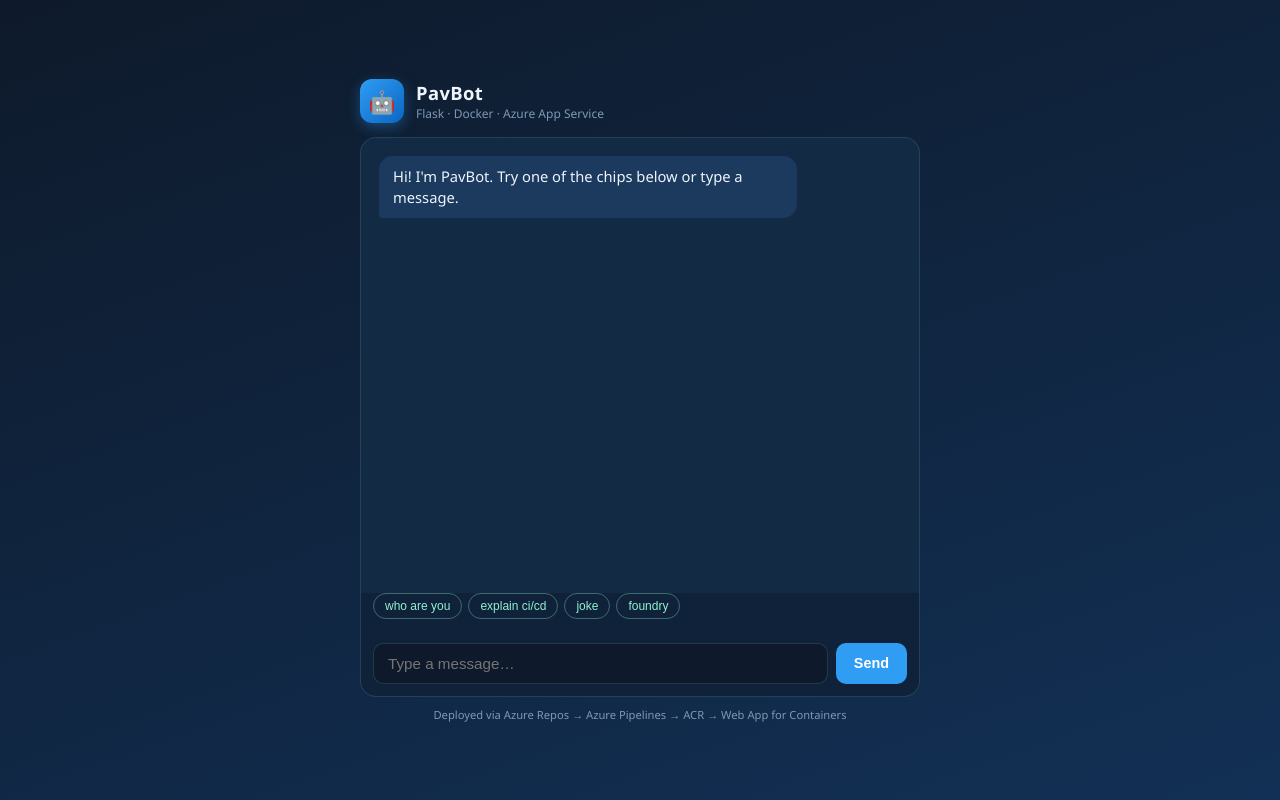
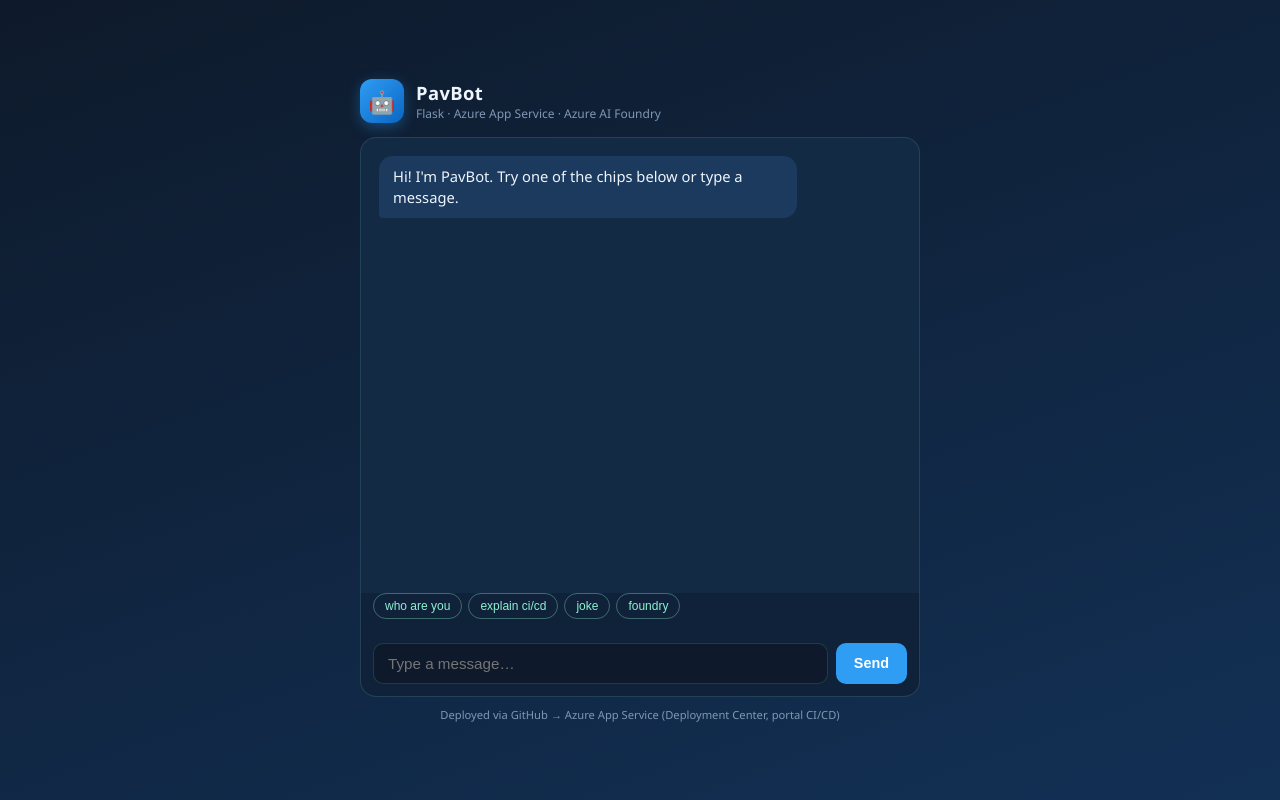
Before and after one commit to vigneshSrinivasan2005/my-azure-testing-ground, a Flask app: page / in a window 1280 px wide. Run offline with Flask 3, Linux system fonts and the light colour scheme.

Commit message:
Remove Docker; deploy as code via Azure Portal Deployment Center
Co-Authored-By: Claude Fable 5 <noreply@anthropic.com>

```diff
--- a/app.py
+++ b/app.py
@@ -17,7 +17,7 @@ MODEL = os.environ.get("AZURE_AI_MODEL", "mistral-small-2503")
 
 SYSTEM_PROMPT = (
     "You are PavBot, a concise and friendly assistant powered by Mistral on Azure AI Foundry, "
-    "deployed as a Docker container on Azure App Service via Azure Pipelines. "
+    "deployed to Azure App Service with CI/CD set up through the Azure Portal. "
     "Keep answers short and practical."
 )
 
--- a/templates/index.html
+++ b/templates/index.html
@@ -3,7 +3,7 @@
 <head>
 <meta charset="UTF-8">
 <meta name="viewport" content="width=device-width, initial-scale=1.0">
-<title>PavBot — Flask · Docker · Azure</title>
+<title>PavBot — Flask · Azure App Service</title>
 <style>
   :root{
     --ink:#0e1a2b; --panel:#132a45; --panel-2:#1b3a5e;
@@ -63,7 +63,7 @@
     <div class="bot-mark">🤖</div>
     <div>
       <h1>PavBot</h1>
-      <div class="sub">Flask · Docker · Azure App Service</div>
+      <div class="sub">Flask · Azure App Service · Azure AI Foundry</div>
     </div>
   </header>
 
@@ -84,7 +84,7 @@
     </div>
   </div>
 
-  <footer>Deployed via Azure Repos → Azure Pipelines → ACR → Web App for Containers</footer>
+  <footer>Deployed via GitHub → Azure App Service (Deployment Center, portal CI/CD)</footer>
 </div>
 
 <script>
@@ -120,7 +120,7 @@ async function send(){
     history.push({role:'user', content:text});
     history.push({role:'assistant', content:data.reply});
   }catch(e){
-    typing.textContent = 'Server unreachable — is the container running?';
+    typing.textContent = 'Server unreachable — is the app running?';
   }
 }
 </script>
```
Also changed, not shown: README.md, 2 other files.
